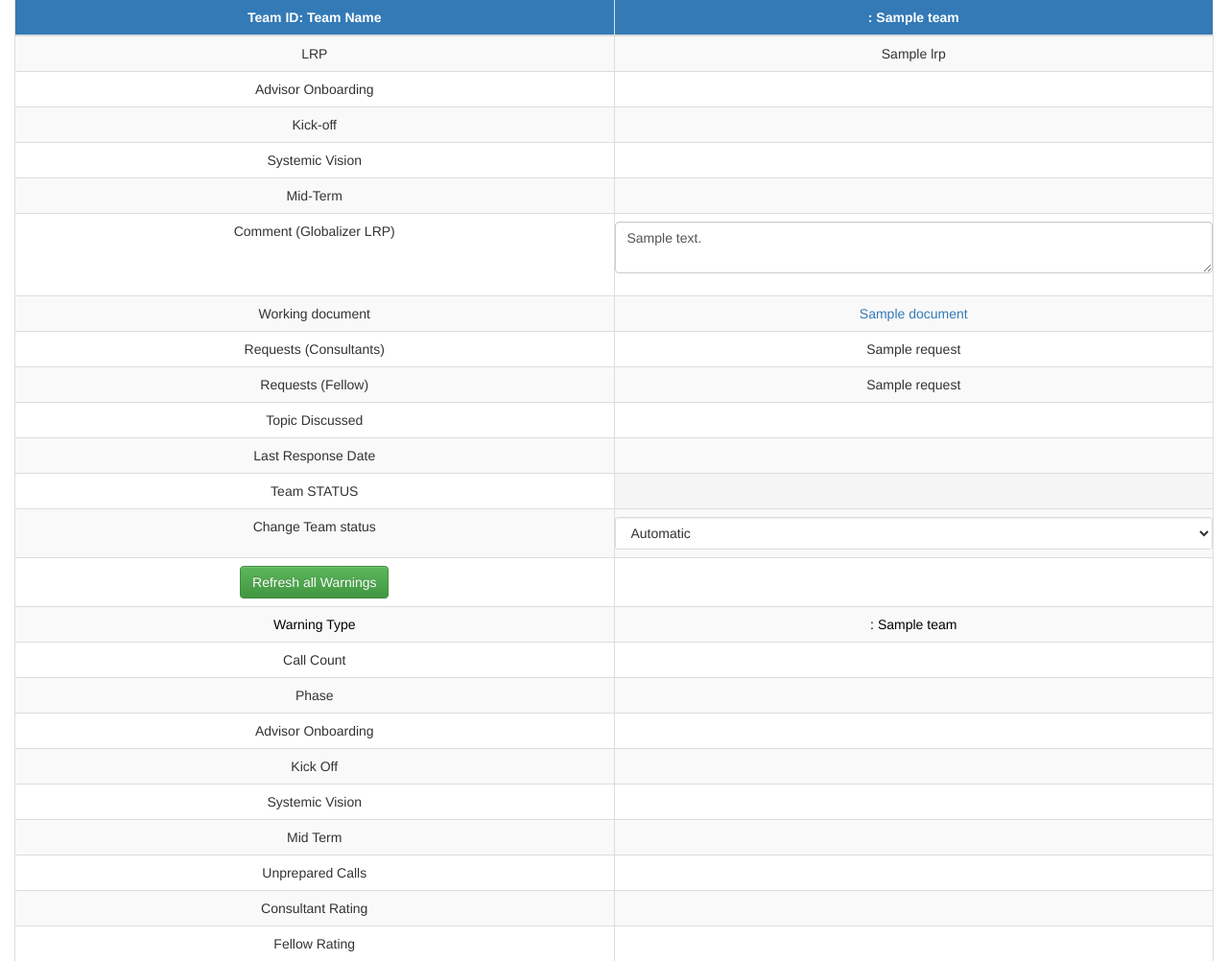
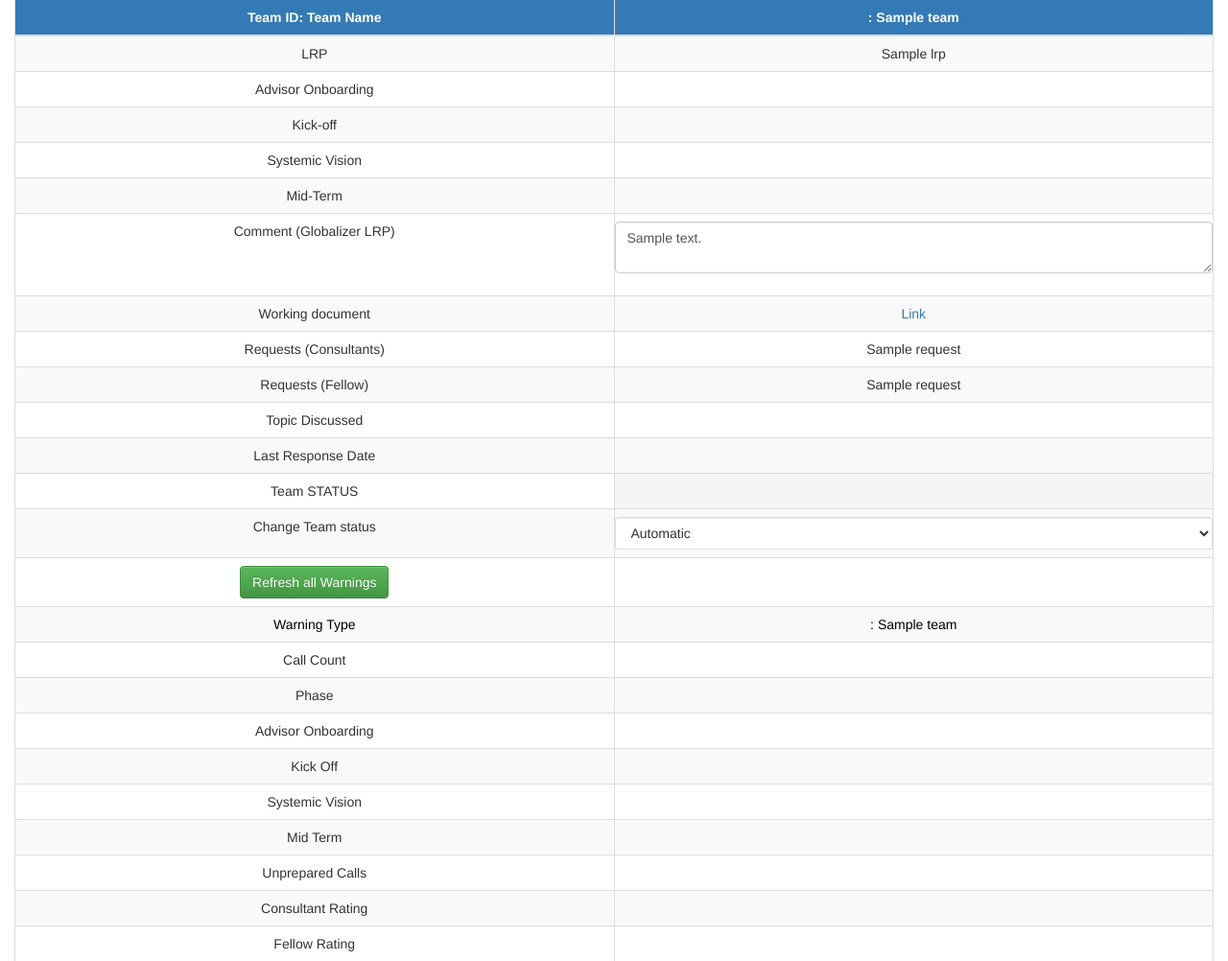
Before and after one commit to jarifibrahim/ashoka-dashboard, a Django app: template dashboard/templates/dashboard_display.html in a window 1280 px wide. Shown: the part 160-1162 px from the top of the page at 96% size. Run offline with Django 3.2, Linux system fonts and the light colour scheme; data comes from the database, SQL or seed files in the repository; tables that the repository leaves empty hold one stand-in row (values such as "Sample post"); the template is opened without the code that fills it: values that come from a table or form of the project are taken from there, most other values are stand-ins (such as "Sample title", 1, 10 or a date in 2020); parts of the project's set-up code (start-up, migrations or seed data) failed here and were passed over; some libraries are stand-ins or nearby versions.

Commit message:
Change working document link display in dashboard

```diff
--- a/dashboard/templates/dashboard_display.html
+++ b/dashboard/templates/dashboard_display.html
@@ -145,7 +145,7 @@
             <tr>
                 <td>Working document</td>
                 {% for document in working_document %}
-                    <td><a href="{{ document }}" target="_blank">{{ document }}</td>
+                    <td><a href="{{ document }}" target="_blank">Link</a></td>
                 {% endfor %}
             </tr>
             <tr>
```
